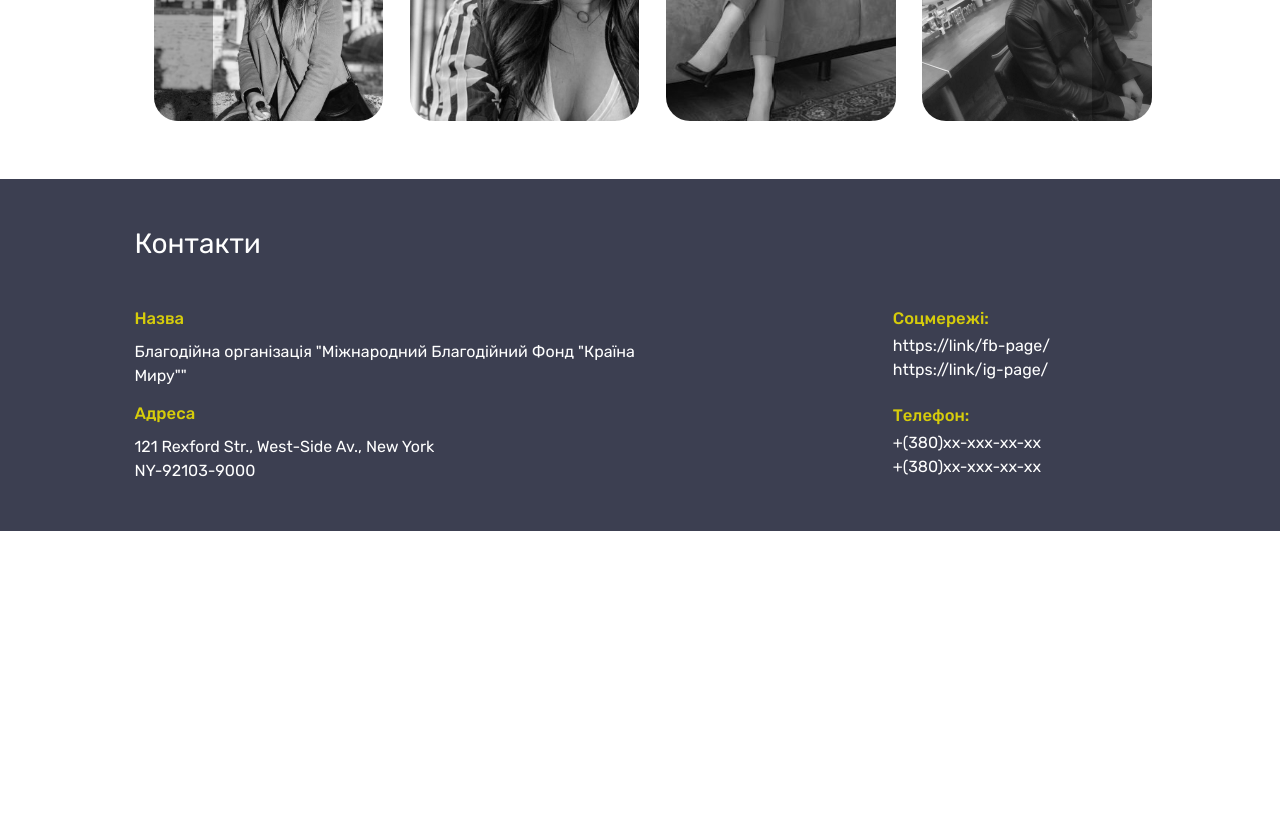
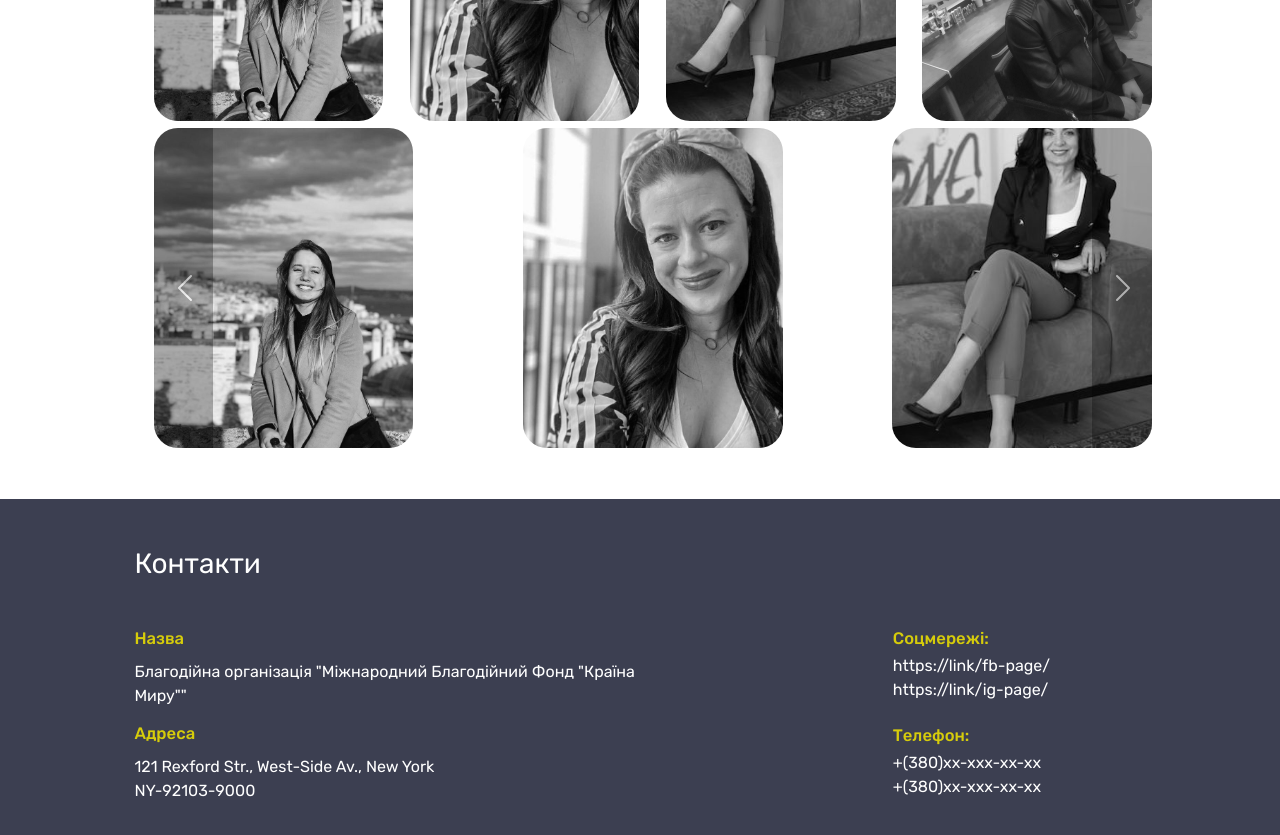
Before and after one commit to Mark4Devs/country, a React (Create React App) app: page /about in a window 1280 px wide. Shown: the part 1020-1855 px from the top of the page. Before the commit the page ends 1551 px from the top, so only its background shows below. Built offline with nearby package versions, Linux system fonts and the light colour scheme.

Commit message:
Update style.css

```diff
--- a/public/style.css
+++ b/public/style.css
@@ -528,9 +528,9 @@ footer{
 }
 
 .slider-mini-two {
-    width: 79%;
+    width: 78%;
     margin: 0 auto;
-    display: none;
+    margin-left: 12%;
 }
 
 .slider-mini-two .carousel-inner {
@@ -548,6 +548,7 @@ footer{
     height: 100%;
     display: flex;
     justify-content: space-between;
+    background: none !important;
 }
 
 .slider-mini-two .carousel-item .image-holder img {
@@ -565,6 +566,7 @@ footer{
 .slider-mini-two .carousel-control-prev {
     width: 6% !important;
     background-color: rgba(0, 0, 0, 0.575);
+    display: inline-block !important;
 }
 
 .slider-mini-two .carousel-control-next {
```
